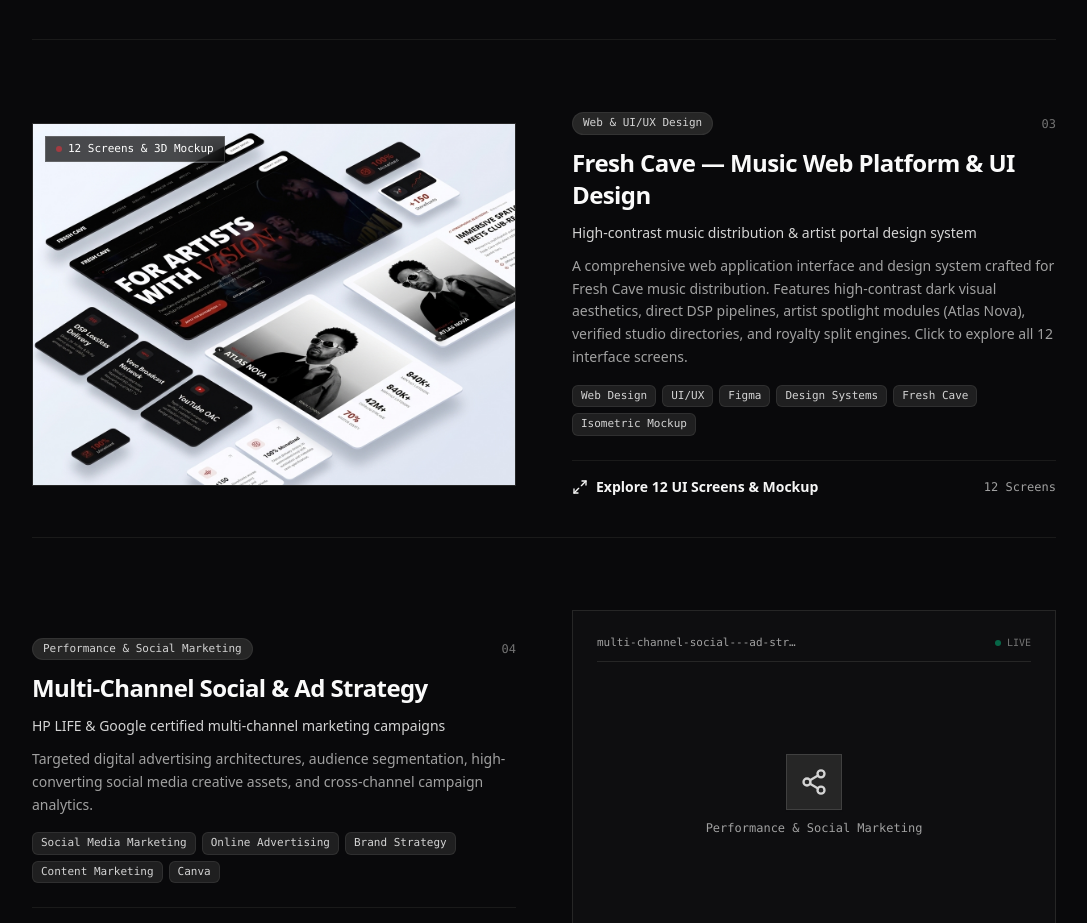
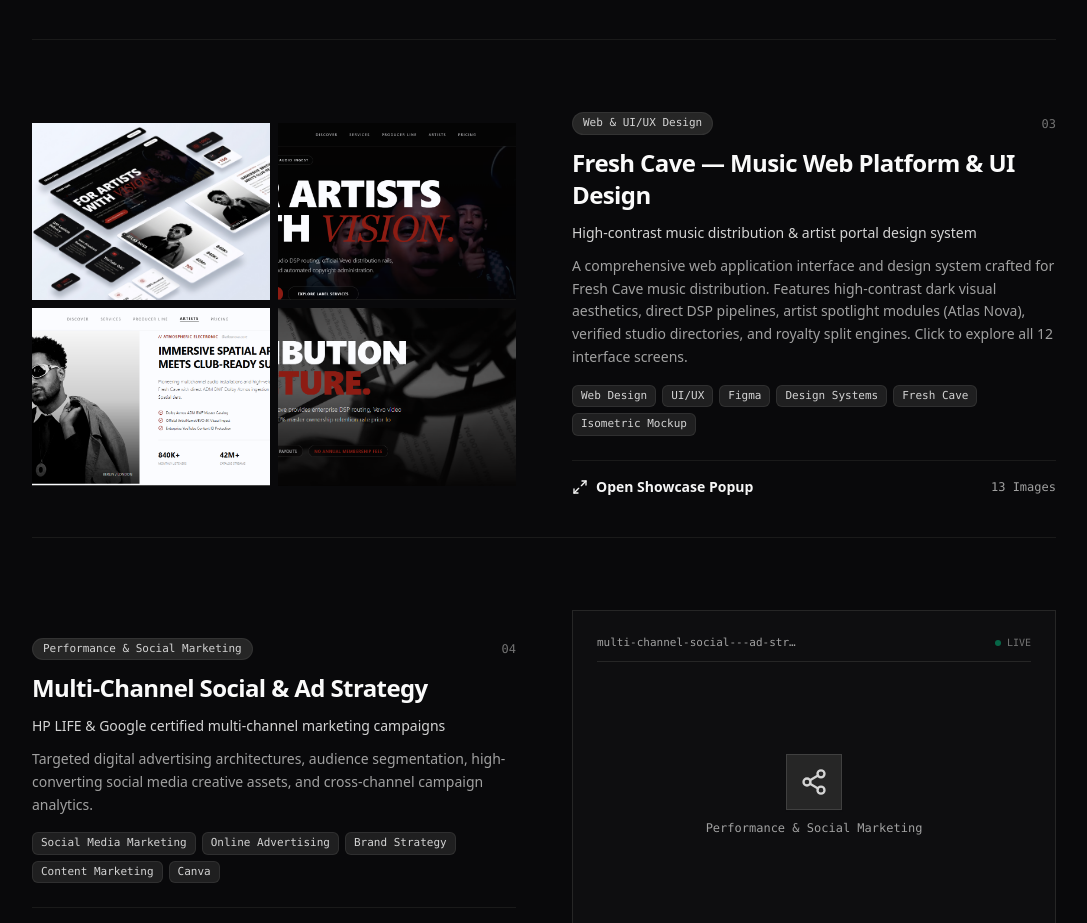
Before and after one commit to beteabrham/beteabrham, a Next.js app: page / in a window 1280 px wide. Shown: the part 5080-6003 px from the top of the page, without its empty margins (96-1183 px from the left). Built offline with nearby package versions, Linux system fonts and the light colour scheme.

Commit message:
feat: add Projects component with interactive showcase modals and portfolio item rows

```diff
--- a/components/Projects.tsx
+++ b/components/Projects.tsx
@@ -215,37 +215,126 @@
     );
   }
 
-  // SPECIAL ROW: Fresh Cave Web Design & UI System (Isometric Mockup, sharp straight corners, showcase modal trigger)
+  // SPECIAL ROW: Fresh Cave Web Design & UI System (4-photo grid, no container behind, sharp straight corners)
   if (project.id === "brand-ui-system") {
     return (
       <div className="grid grid-cols-1 md:grid-cols-2 gap-8 lg:gap-14 items-center py-10 border-b border-neutral-200/50 dark:border-neutral-800/60 last:border-b-0">
-        {/* Isometric Mockup Image Showcase: Direct image, sharp straight corners, no glow */}
+        {/* Images Grid: Direct images, no container holding them, sharp straight corners */}
         <div className={`w-full ${isEven ? "order-1 md:order-1" : "order-1 md:order-2"}`}>
           <div
             onClick={() => onOpenBrandUiShowcase()}
-            className="aspect-[4/3] w-full relative cursor-pointer group overflow-hidden border border-neutral-200/80 dark:border-neutral-800 rounded-none bg-neutral-900"
+            className="aspect-[4/3] w-full relative cursor-pointer"
           >
-            <Image
-              src="/Brand%20%26%20UI/fresh-cave-ui-mockup.jpg"
-              alt="Fresh Cave Web Design Mockup"
-              fill
-              sizes="(max-width: 768px) 100vw, 560px"
-              className="object-cover group-hover:scale-105 transition-transform duration-500 rounded-none"
-              priority
-            />
-            {/* Overlay badge with 12 screens & Mockup info */}
-            <div className="absolute top-3 left-3 bg-black/70 backdrop-blur-md text-white px-2.5 py-1 text-[11px] font-mono rounded-none border border-white/15 flex items-center gap-1.5">
-              <span className="w-1.5 h-1.5 rounded-full bg-red-500 animate-pulse" />
-              <span>12 Screens &amp; 3D Mockup</span>
-            </div>
-            <div className="absolute bottom-3 right-3 bg-black/70 backdrop-blur-md text-white px-2.5 py-1 text-[11px] font-medium rounded-none border border-white/15 flex items-center gap-1 opacity-0 group-hover:opacity-100 transition-opacity">
-              <Maximize2 className="w-3 h-3" />
-              <span>Open UI Showcase</span>
+            {/* 4 Edge-to-Edge Filled 1:1 Images Grid (No container, no curved corners) */}
+            <div className="grid grid-cols-2 grid-rows-2 w-full h-full gap-2">
+              {/* Tile 1: 3D Isometric Mockup */}
+              <div
+                role="button"
+                tabIndex={0}
+                onClick={(e) => {
+                  e.stopPropagation();
+                  onOpenBrandUiShowcase("fresh-cave-mockup-overview");
+                }}
+                onKeyDown={(e) => {
+                  if (e.key === "Enter" || e.key === " ") {
+                    e.stopPropagation();
+                    onOpenBrandUiShowcase("fresh-cave-mockup-overview");
+                  }
+                }}
+                aria-label="View Fresh Cave 3D UI Mockup in showcase"
+                className="relative w-full h-full overflow-hidden group/tile cursor-pointer"
+              >
+                <Image
+                  src="/Brand%20%26%20UI/fresh-cave-ui-mockup.jpg"
+                  alt="Fresh Cave 3D UI Mockup"
+                  fill
+                  sizes="(max-width: 768px) 50vw, 320px"
+                  className="object-cover group-hover/tile:scale-105 transition-transform duration-300"
+                />
+              </div>
+
+              {/* Tile 2: Hero Section */}
+              <div
+                role="button"
+                tabIndex={0}
+                onClick={(e) => {
+                  e.stopPropagation();
+                  onOpenBrandUiShowcase("fresh-cave-hero");
+                }}
+                onKeyDown={(e) => {
+                  if (e.key === "Enter" || e.key === " ") {
+                    e.stopPropagation();
+                    onOpenBrandUiShowcase("fresh-cave-hero");
+                  }
+                }}
+                aria-label="View Fresh Cave Hero Landing in showcase"
+                className="relative w-full h-full overflow-hidden group/tile cursor-pointer"
+              >
+                <Image
+                  src="/Brand%20%26%20UI/Screenshot%202026-09-16%20204227.png"
+                  alt="Fresh Cave Hero Landing"
+                  fill
+                  sizes="(max-width: 768px) 50vw, 320px"
+                  className="object-cover group-hover/tile:scale-105 transition-transform duration-300"
+                />
+              </div>
+
+              {/* Tile 3: Artist Spotlight (Atlas Nova) */}
+              <div
+                role="button"
+                tabIndex={0}
+                onClick={(e) => {
+                  e.stopPropagation();
+                  onOpenBrandUiShowcase("fresh-cave-artist-spotlight");
+                }}
+                onKeyDown={(e) => {
+                  if (e.key === "Enter" || e.key === " ") {
+                    e.stopPropagation();
+                    onOpenBrandUiShowcase("fresh-cave-artist-spotlight");
+                  }
+                }}
+                aria-label="View Atlas Nova Artist Spotlight in showcase"
+                className="relative w-full h-full overflow-hidden group/tile cursor-pointer"
+              >
+                <Image
+                  src="/Brand%20%26%20UI/Screenshot%202026-09-16%20204634.png"
+                  alt="Atlas Nova Artist Spotlight"
+                  fill
+                  sizes="(max-width: 768px) 50vw, 320px"
+                  className="object-cover group-hover/tile:scale-105 transition-transform duration-300"
+                />
+              </div>
+
+              {/* Tile 4: Distribution Rates & Pricing Tiers */}
+              <div
+                role="button"
+                tabIndex={0}
+                onClick={(e) => {
+                  e.stopPropagation();
+                  onOpenBrandUiShowcase("fresh-cave-pricing-tiers");
+                }}
+                onKeyDown={(e) => {
+                  if (e.key === "Enter" || e.key === " ") {
+                    e.stopPropagation();
+                    onOpenBrandUiShowcase("fresh-cave-pricing-tiers");
+                  }
+                }}
+                aria-label="View Fresh Cave Distribution Rates in showcase"
+                className="relative w-full h-full overflow-hidden group/tile cursor-pointer"
+              >
+                <Image
+                  src="/Brand%20%26%20UI/Screenshot%202026-09-16%20204657.png"
+                  alt="Fresh Cave Distribution Rates"
+                  fill
+                  sizes="(max-width: 768px) 50vw, 320px"
+                  className="object-cover group-hover/tile:scale-105 transition-transform duration-300"
+                />
+              </div>
             </div>
           </div>
         </div>
 
-        {/* Headline & Description Column: Beside the image, clean neutral text, no blue hover */}
+        {/* Headline & Description Column: Beside the images, clean neutral text, no blue hover */}
         <div
           className={`w-full flex flex-col justify-between space-y-4 ${
             isEven ? "order-2 md:order-2" : "order-2 md:order-1"
@@ -296,10 +385,10 @@
               className="inline-flex items-center gap-2 text-xs sm:text-sm font-semibold text-neutral-900 dark:text-neutral-100 hover:text-neutral-600 dark:hover:text-neutral-300 transition-colors cursor-pointer"
             >
               <Maximize2 className="w-4 h-4" />
-              <span>Explore 12 UI Screens &amp; Mockup</span>
+              <span>Open Showcase Popup</span>
             </button>
             <span className="text-xs font-mono text-neutral-400">
-              12 Screens
+              13 Images
             </span>
           </div>
         </div>
```
